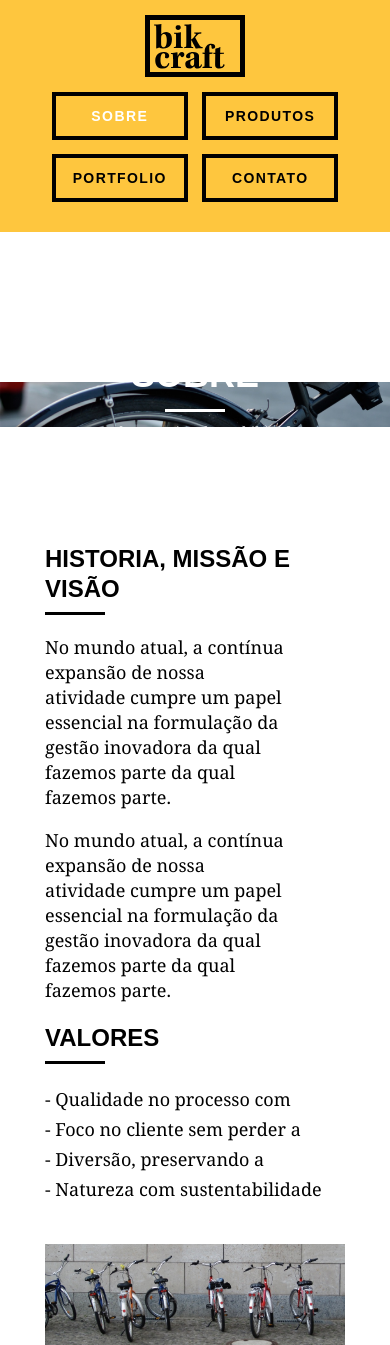
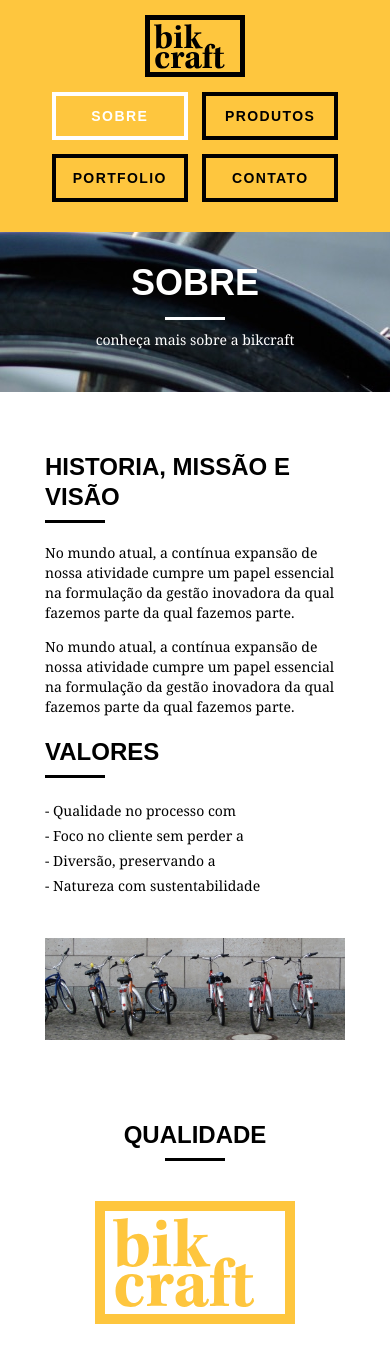
Before and after one commit to ViniVelasco/bikcraft, a PHP site: page /sobre.html in a window 390 px wide. Shown: the top 1345 px of the page. Run offline with PHP 8.4, Linux system fonts and the light colour scheme.

Commit message:
Create page about responsive and fix background on all pages (cover)

```diff
--- a/css/contato.css
+++ b/css/contato.css
@@ -1,5 +1,5 @@
 .interna_contato {
-  background: url("../img/bg-contato.jpg") no-repeat center;;
+  background: url("../img/bg-contato.jpg") no-repeat center;
   background-size: cover;
 }
 /* Orçamento */
--- a/css/portfolio.css
+++ b/css/portfolio.css
@@ -1,6 +1,6 @@
 .interna_portfolio {
-  background: url("../img/bg-portfolio.jpg") center no-repeat;
-  background-size:100%
+  background: url("../img/bg-portfolio.jpg") no-repeat center;
+  background-size: cover;
 }
 
 .quote_clientes {
--- a/css/produtos.css
+++ b/css/produtos.css
@@ -1,5 +1,5 @@
 .interna_produtos {
-  background: url("../img/bg-produtos.jpg") no-repeat center;;
+  background: url("../img/bg-produtos.jpg") no-repeat center;
   background-size: cover;
 }
 
--- a/css/responsivo.css
+++ b/css/responsivo.css
@@ -55,6 +55,10 @@
     border-color: #fff;
   }
 
+  .header_menu ul li a.menu_ativo {
+    border-color: #fff;
+  }
+
   /* Introdução */
   .introducao {
     margin-top: 0px;
@@ -67,6 +71,11 @@
     font-size: 36px;
   }
 
+  /* Introdução Interna */
+  section.introducao-interna {
+    margin-top: 0px;
+  }
+
   /* Call */
   .call {
     padding-top: 10px;
@@ -76,4 +85,17 @@
     display: none;
   }
 
+  /* Sobre */
+
+  .missao_sobre p {
+    font-size: 14px;
+    line-height: 20px;
+    padding-right: 0px;
+  }
+
+  .missao_sobre ul li {
+    font-size: 14px;
+    line-height: 25px;
+  }
+
 }
--- a/css/sobre.css
+++ b/css/sobre.css
@@ -1,10 +1,10 @@
 .interna_sobre {
-  background: url("../img/bg-sobre.jpg") center no-repeat;
-  background-size:100%
+  background: url("../img/bg-sobre.jpg") no-repeat center;
+  background-size: cover;
 }
 
 .missao_sobre {
-  padding-top: 60px ;
+  padding-top: 60px;
 }
 
 .missao_sobre p {
```
